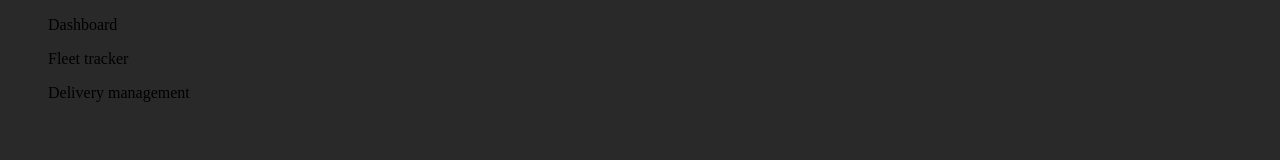
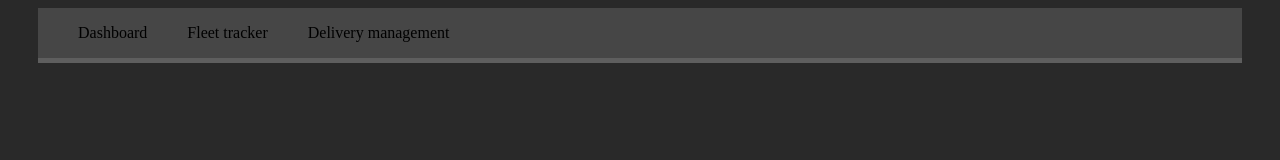
Before and after one commit to actallysadiq/Truck-UMS, a plain HTML site: page index.html in a window 1280 px wide. Drawn offline with Linux system fonts and the light colour scheme.

Commit message:
navbar added

```diff
--- a/style.css
+++ b/style.css
@@ -1,4 +1,11 @@
 .sidebar {
-    margin: solid border rgb(175, 175, 175) 1px;
+   display: flex;
+
+
 
 }
+.navDiv{
+    border-bottom: 5px solid rgb(94, 94, 94) ;
+    background-color: rgb(70, 70, 70);
+    margin: 0px 30px 0px;
+}
```
Also changed, not shown: index.html (+1 -0 lines).
